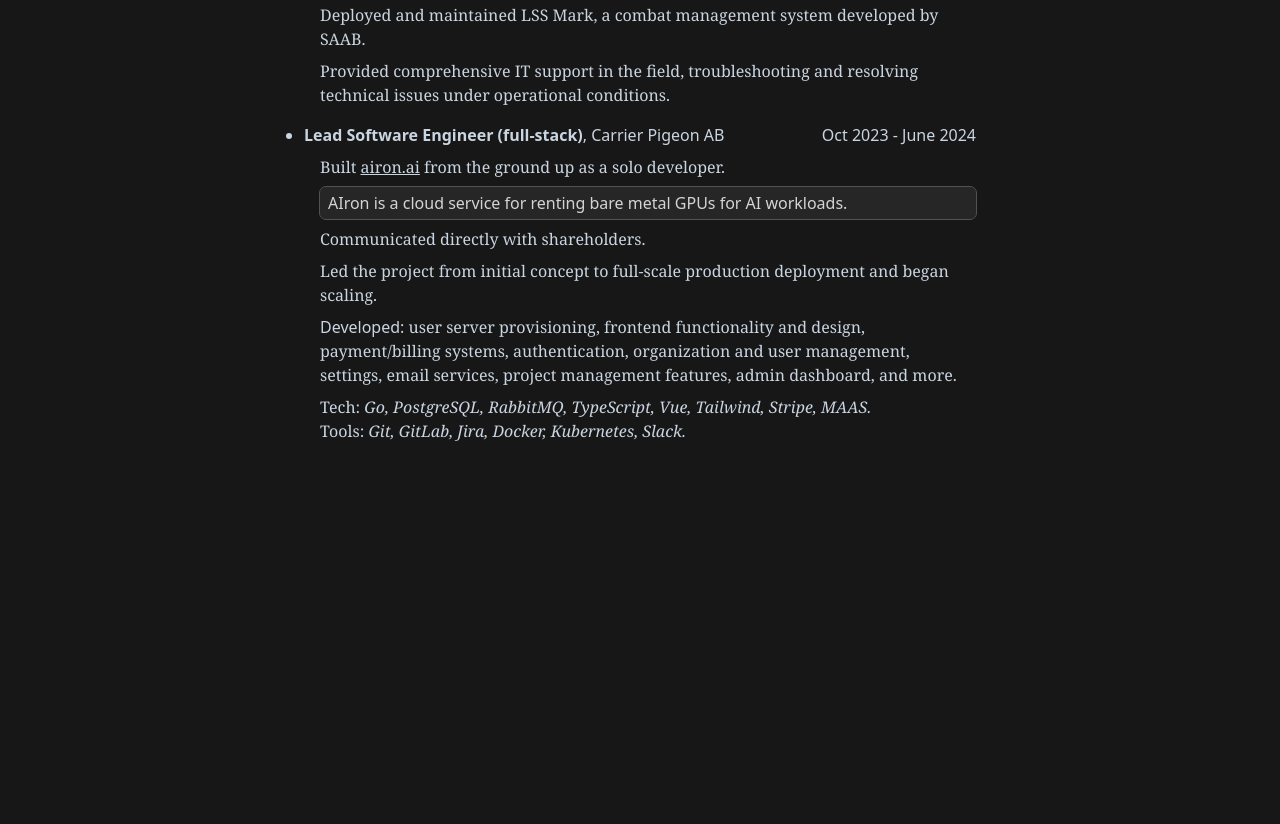
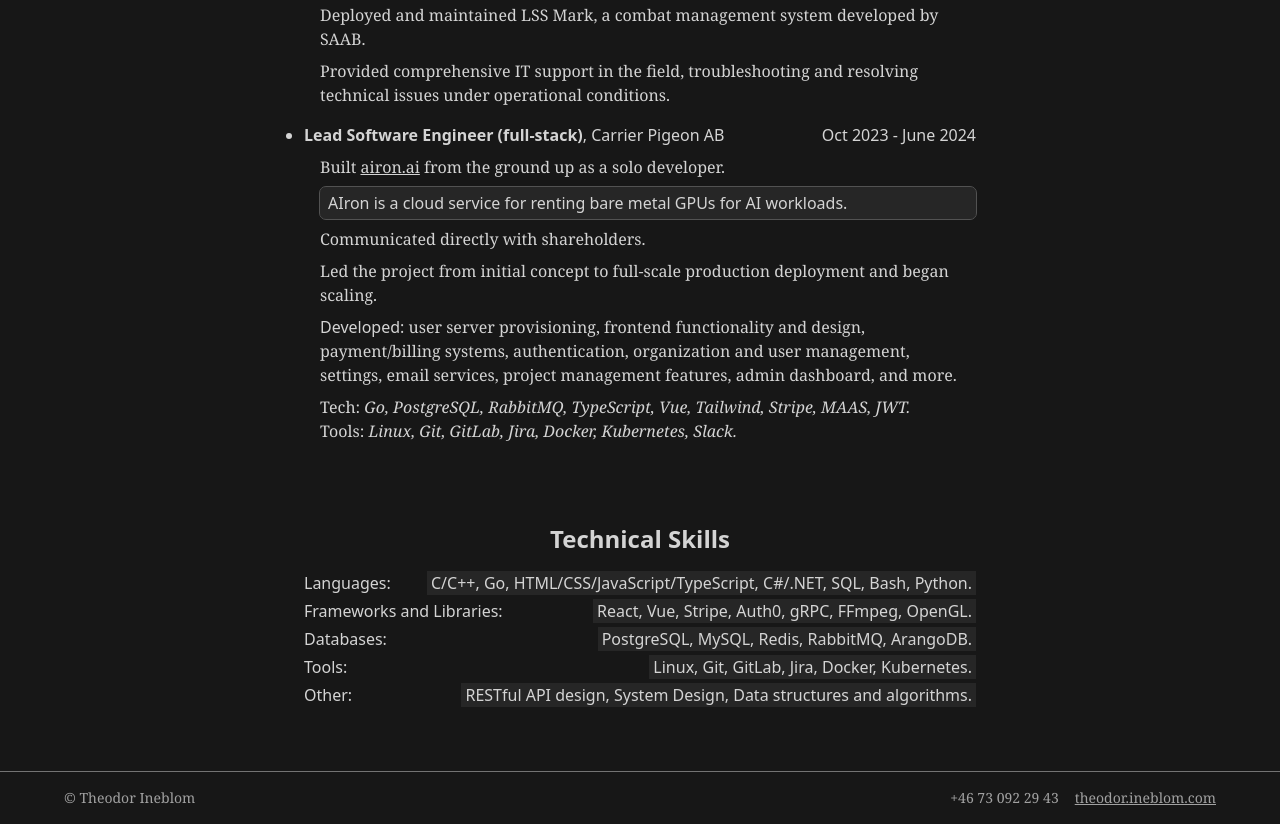
Before and after one commit to ineblom/website, a website built with Vite: page index.html in a window 1280 px wide. Shown: the part 997-1821 px from the top of the page. Before the commit the page ends 1456 px from the top, so only its background shows below. Built offline with nearby package versions, Linux system fonts and the light colour scheme.

Commit message:
Technical skills & footer

```diff
--- a/index.html
+++ b/index.html
@@ -11,14 +11,14 @@
 
 <body class="bg-neutral-900">
   <header class="flex justify-between items-center py-4 px-16">
-    <a href="/" class="text-slate-200 hover:text-slate-500 transition-all text-2xl font-bold font-mono">
+    <a href="/" class="text-neutral-200 hover:text-slate-500 transition-all text-2xl font-bold font-mono">
       Theodor Ineblom
     </a>
-    <a href="mailto:theodor@ineblom.com" class="text-slate-200 hover:text-slate-500 transition-all text-sm font-mono">
+    <a href="mailto:theodor@ineblom.com" class="text-neutral-200 hover:text-slate-500 transition-all text-sm font-mono">
       theodor@ineblom.com
     </a>
   </header>
-  <main class="container mx-auto text-slate-300 pt-16">
+  <main class="container mx-auto text-neutral-300 pt-16">
 
     <div class="font-serif text-center">
       Hi, my name is Theodor, and I am passionate about programming, performance, and great software.
@@ -44,7 +44,7 @@
             Builds a network of relationships between all users by accessing their phone contacts.
           </p>
           <div class="mt-2 pt-2 border-t text-sm italic">
-            <p>Go, React, ArangoDB (graph database)</p>
+            <p>Go, React, ArangoDB (graph database), Canvas</p>
           </div>
         </div>
       </div>
@@ -113,11 +113,11 @@
               </li>
               <li>
                 Tech: <i>
-                  Go, PostgreSQL, RabbitMQ, TypeScript, Vue, Tailwind, Stripe, MAAS.
+                  Go, PostgreSQL, RabbitMQ, TypeScript, Vue, Tailwind, Stripe, MAAS, JWT.
                 </i>
                 <br>
                 Tools: <i>
-                  Git, GitLab, Jira, Docker, Kubernetes, Slack.
+                  Linux, Git, GitLab, Jira, Docker, Kubernetes, Slack.
                 </i>
               </li>
             </ul>
@@ -125,7 +125,39 @@
         </li>
       </ul>
     </div>
+
+    <div class="pt-16 max-w-2xl mx-auto">
+      <h2 class="text-center text-2xl font-bold">Technical Skills</h2>
+      <ul class="pt-4 space-y-1">
+        <li class="flex justify-between">
+          Languages: <span class="bg-neutral-800 px-1">C/C++, Go, HTML/CSS/JavaScript/TypeScript, C#/.NET, SQL,
+            Bash, Python.</span>
+        </li>
+        <li class="flex justify-between">
+          Frameworks and Libraries: <span class="bg-neutral-800 px-1">React, Vue, Stripe, Auth0, gRPC,
+            FFmpeg, OpenGL.</span>
+        </li>
+        <li class="flex justify-between">
+          Databases: <span class="bg-neutral-800 px-1">PostgreSQL, MySQL, Redis, RabbitMQ, ArangoDB.</span>
+        </li>
+        <li class="flex justify-between">
+          Tools: <span class="bg-neutral-800 px-1">Linux, Git, GitLab, Jira, Docker, Kubernetes.</span>
+        </li>
+        <li class="flex justify-between">
+          Other: <span class="bg-neutral-800 px-1">RESTful API design, System Design, Data structures and
+            algorithms.</span>
+        </li>
+      </ul>
+    </div>
   </main>
+
+  <footer class="px-16 py-4 mt-16 border-t border-neutral-500 text-neutral-400 text-sm font-serif flex justify-between">
+    <p>&copy; Theodor Ineblom</p>
+    <div class="flex gap-4">
+      <p>+46 73 092 29 43</p>
+      <a href="mailto:theodor@ineblom.com" class="underline">theodor.ineblom.com</a>
+    </div>
+  </footer>
 </body>
 
 </html>
```
